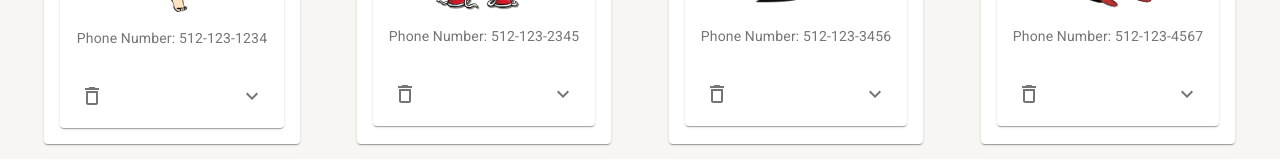
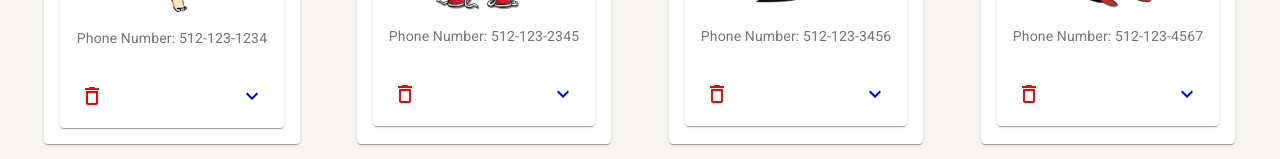
Before and after one commit to R-Tomas-Gonzalez/Contact-Form-Project, a React (Create React App) app: page / in a window 1280 px wide. Shown: the part 450-609 px from the top of the page. Built offline with nearby package versions, Linux system fonts and the light colour scheme.

Commit message:
fixed routing issue with user editing.

```diff
--- a/public/index.html
+++ b/public/index.html
@@ -26,7 +26,7 @@
     -->
     <link rel="stylesheet" href="https://fonts.googleapis.com/css?family=Roboto:300,400,500,700&display=swap" />
     <link rel="stylesheet" href="https://fonts.googleapis.com/icon?family=Material+Icons" />
-    <title>React App</title>
+    <title>Visa Code Challenge | Tomas Gonzalez</title>
   </head>
   <body>
     <noscript>You need to enable JavaScript to run this app.</noscript>
--- a/src/App.js
+++ b/src/App.js
@@ -10,12 +10,11 @@ function App() {
   const [userProfiles, setUserProfiles] = useState(users);
 
   useEffect(() => {
-    console.log("hello")
     const data = sessionStorage.getItem("user-data");
     if (data) {
       setUserProfiles(JSON.parse(data));
     }
-  }, ["user-data"])
+  }, [])
 
   const handleNewData = (data) => {
     userProfiles.push(data);
--- a/src/Components/EditComponent.js
+++ b/src/Components/EditComponent.js
@@ -13,9 +13,8 @@ const EditComponent = (props) => {
     const {id, firstName, lastName, phoneNumber, email } = userInfo;
 
     const sendEditedContact = (data) => {
-
         props.handleEdits(data);
-
+        props.history.push("/")
     }
 
     const handleSubmit = (event) => {
@@ -30,13 +29,15 @@ const EditComponent = (props) => {
         })
 
         sendEditedContact(editedContactInfo);
-      }
+        props.handleClose()
+        event.preventDefault();
+    }
 
     const handleChange = (event) => {
         setUserInfo({
             "id": id,
             [event.target.name]:event.target.value
-        });
+         });
     }
 
     return (
--- a/src/Components/UserCards.js
+++ b/src/Components/UserCards.js
@@ -20,6 +20,7 @@ import EditModal from './EditModal';
 import EditComponent from './EditComponent';
 
 const useStyles = makeStyles((theme) => ({
+
     root: {
         maxWidth: 345,
     },
@@ -36,9 +37,11 @@ const useStyles = makeStyles((theme) => ({
         transition: theme.transitions.create('transform', {
             duration: theme.transitions.duration.shortest,
         }),
+        color: "blue"
     },
     expandOpen: {
         transform: 'rotate(180deg)',
+
     },
     avatar: {
         backgroundColor: "#f7b600",
@@ -47,10 +50,14 @@ const useStyles = makeStyles((theme) => ({
     padding: theme.spacing(2),
     textAlign: 'center',
     color: theme.palette.text.secondary,
-  },
+    },
+    delete: {
+        color: "red"
+    }
 }));
 
 const UserCards = (props) => {
+
     const { id, firstName, lastName, phoneNumber, email } = props.item
 
     const [isOpen, setIsOpen] = React.useState(false);
@@ -60,6 +67,8 @@ const UserCards = (props) => {
     const image = `/images/${id}.png`
 
     const classes = useStyles();
+
+
     const [expanded, setExpanded] = React.useState(false);
 
     const handleMenu = (event) => {
@@ -80,6 +89,7 @@ const UserCards = (props) => {
         <Paper className={classes.paper}>
             <Card className={classes.root}>
                 <CardHeader
+
                     avatar={
                         <Avatar aria-label="intials" className={classes.avatar}>
                             {avatarLetter}
@@ -107,12 +117,12 @@ const UserCards = (props) => {
                     >
                         <MenuItem onClick={() => {setIsOpen(true); setAnchorEl(null)}}>Edit</MenuItem>
                         <EditModal open={isOpen} onClose={() => setIsOpen(false)}>
-                            <EditComponent key={props.item.id} handleEdits={props.handleEdits} userInfo={props.item} to="/" onClick={() => this.setState({isOpen: false})}/>
+                            <EditComponent key={props.item.id} handleEdits={props.handleEdits} userInfo={props.item} {...props} onClick={() => setIsOpen(false)}  handleClose={() => setIsOpen(false)}/>
                         </EditModal>
                     </Menu>
                     </>
                     }
-                    title={`${firstName} ${lastName} `}
+                    title={`${firstName} ${lastName}`}
                 />
                 <CardMedia
                     className={classes.media}
@@ -124,8 +134,8 @@ const UserCards = (props) => {
                     </Typography>
                 </CardContent>
                 <CardActions disableSpacing>
-                    <IconButton aria-label="add to favorites" onClick={handleDelete}>
-                        <DeleteOutlineIcon />
+                    <IconButton aria-label="delete" onClick={handleDelete}>
+                        <DeleteOutlineIcon className={classes.delete}/>
                     </IconButton>
                     <IconButton
                         className={clsx(classes.expand, {
--- a/src/Pages/Home.js
+++ b/src/Pages/Home.js
@@ -31,9 +31,9 @@ const Home = (props) => {
         <h1> Contact List </h1>
       <Container>
         <Grid container spacing={2} justify="center">
-          {userProfiles.map(item =>
+          {userProfiles.map((item, key) =>
           <Grid key={item.id} item className={classes.itemContainer} xs={12} sm={6} md={3}>
-            <UserCards  key={item.id} item={item} handleEdits={props.handleEdits} handleDelete={props.handleDelete} />
+            <UserCards  key={key} {...props} item={item} handleEdits={props.handleEdits} handleDelete={props.handleDelete} />
           </Grid>
           )}
         </Grid>
```
Also changed, not shown: src/Pages/EditContact.js (deleted, +0 -7 lines), public/images/Visa_logo.png (added), src/Containers/UserContainer.js (deleted).
